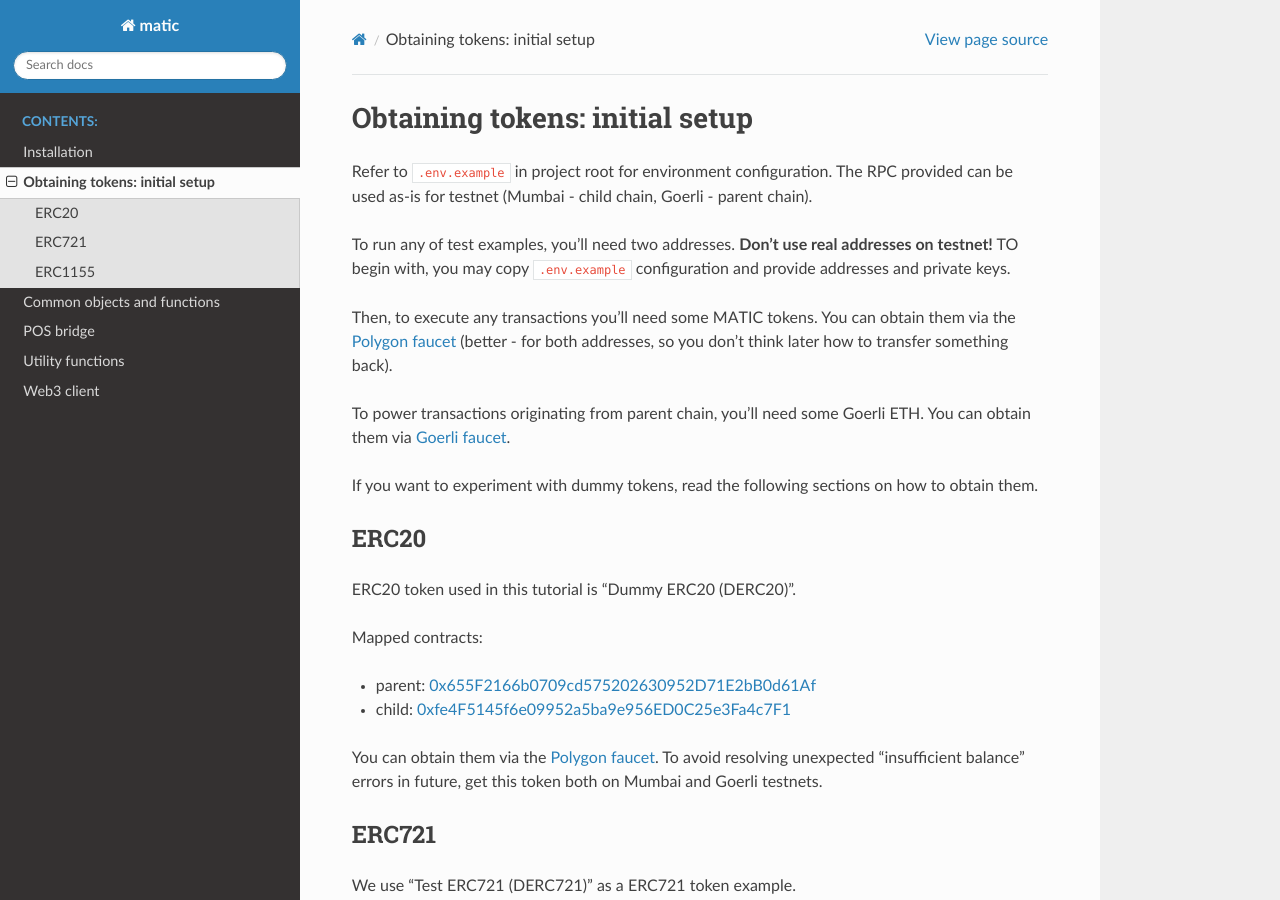
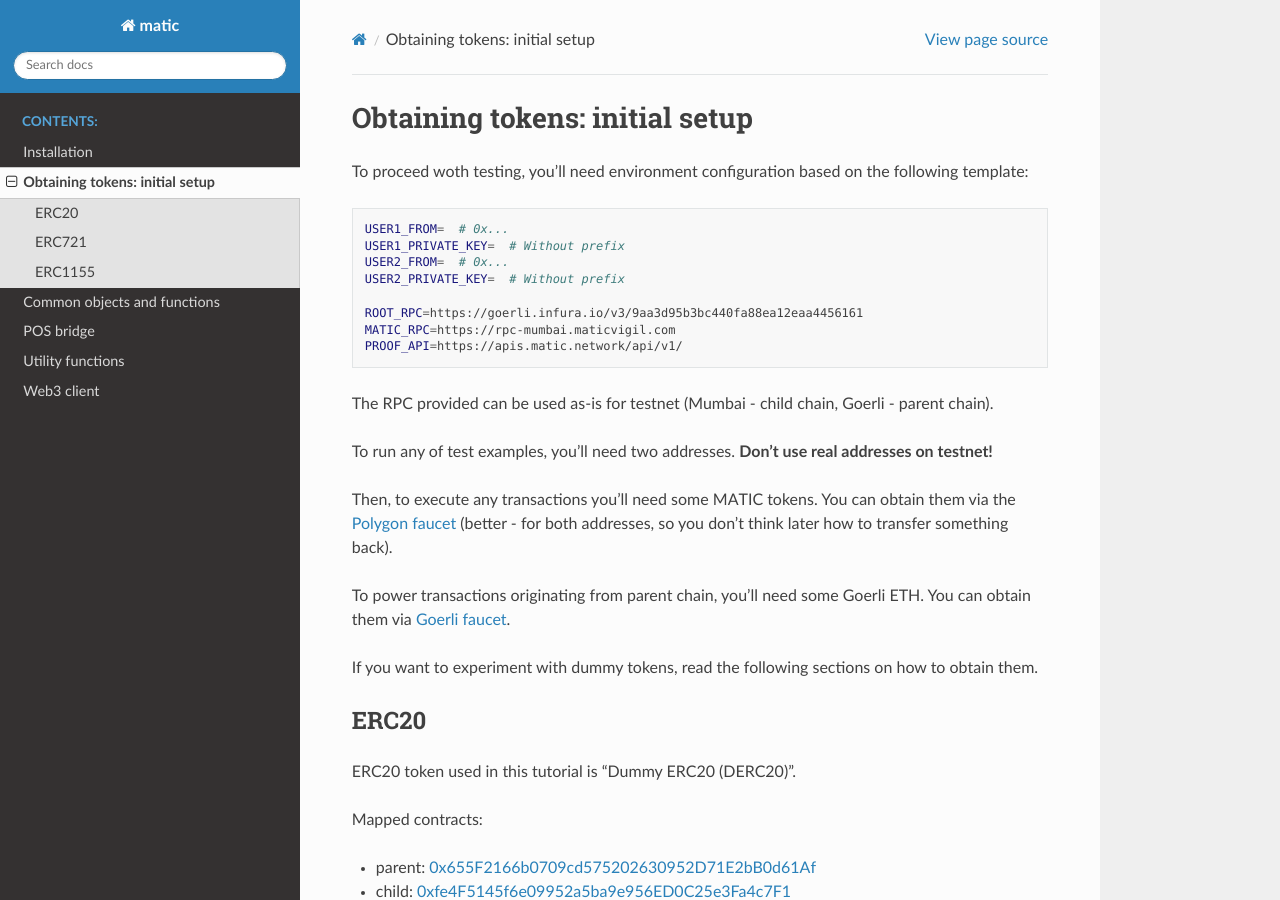
Before and after one commit to sterliakov/pymatic, a Sphinx documentation site: the page built from docs/source/quickstart.rst, in a window 1280 px wide and 900 px high. Built offline with Sphinx 7.4.7 and the Read the Docs theme 2.0.0, drawn with Linux system fonts in a browser that asks for light colours.

Commit message:
Minor docs improvement

```diff
--- a/docs/source/quickstart.rst
+++ b/docs/source/quickstart.rst
@@ -1,9 +1,22 @@
 Obtaining tokens: initial setup
 ===============================
 
-Refer to ``.env.example`` in project root for environment configuration. The RPC provided can be used as-is for testnet (Mumbai - child chain, Goerli - parent chain).
+To proceed woth testing, you'll need environment configuration based on the following template:
 
-To run any of test examples, you'll need two addresses. **Don't use real addresses on testnet!** TO begin with, you may copy ``.env.example`` configuration and provide addresses and private keys.
+.. code-block:: bash
+
+    USER1_FROM=  # 0x...
+    USER1_PRIVATE_KEY=  # Without prefix
+    USER2_FROM=  # 0x...
+    USER2_PRIVATE_KEY=  # Without prefix
+
+    ROOT_RPC=https://goerli.infura.io/v3/9aa3d95b3bc440fa88ea12eaa4456161
+    MATIC_RPC=https://rpc-mumbai.maticvigil.com
+    PROOF_API=https://apis.matic.network/api/v1/
+
+The RPC provided can be used as-is for testnet (Mumbai - child chain, Goerli - parent chain).
+
+To run any of test examples, you'll need two addresses. **Don't use real addresses on testnet!**
 
 Then, to execute any transactions you'll need some MATIC tokens. You can obtain them via the `Polygon faucet`_ (better - for both addresses, so you don't think later how to transfer something back).
 
```
Also changed, not shown: README.md (+16 -3 lines).
